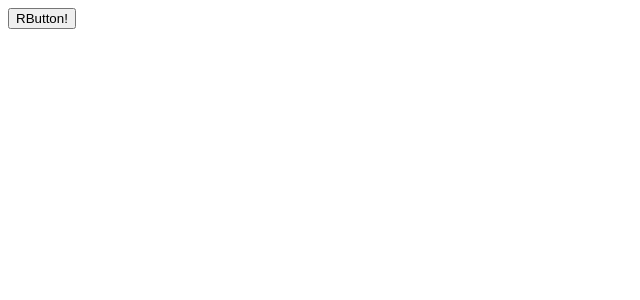
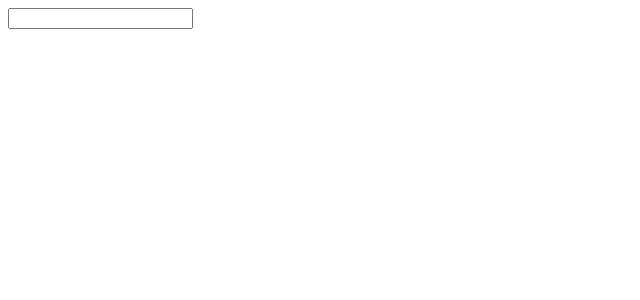
Before and after one commit to lucasmls/react-studies, a React (Create React App) app: page / in a window 1280 px wide. Shown: the top 300 px of the page, without its empty margins (0-640 px from the left). Built offline with nearby package versions, Linux system fonts and the light colour scheme; the HTML template or start-up script is replaced by a standard one.

Commit message:
Demonstração do input "controlled component"

```diff
--- a/src/App.js
+++ b/src/App.js
@@ -1,13 +1,22 @@
 import React, { Component } from 'react'
-import RButton from './RButton'
 
 class App extends Component {
+  constructor () {
+    super()
+    this.state = {
+      value: ''
+    }
+  }
+
   render() {
     return (
       <div className="container">
-        <RButton handleClick={() => alert('RButton')}>
-          RButton
-        </RButton>
+        <form action="">
+          <input type="text" value={this.state.value} onChange={e => {
+            console.log(e)
+            this.setState({ value: e.target.value })
+          }}/>
+        </form>
       </div>
     );
   }
```
